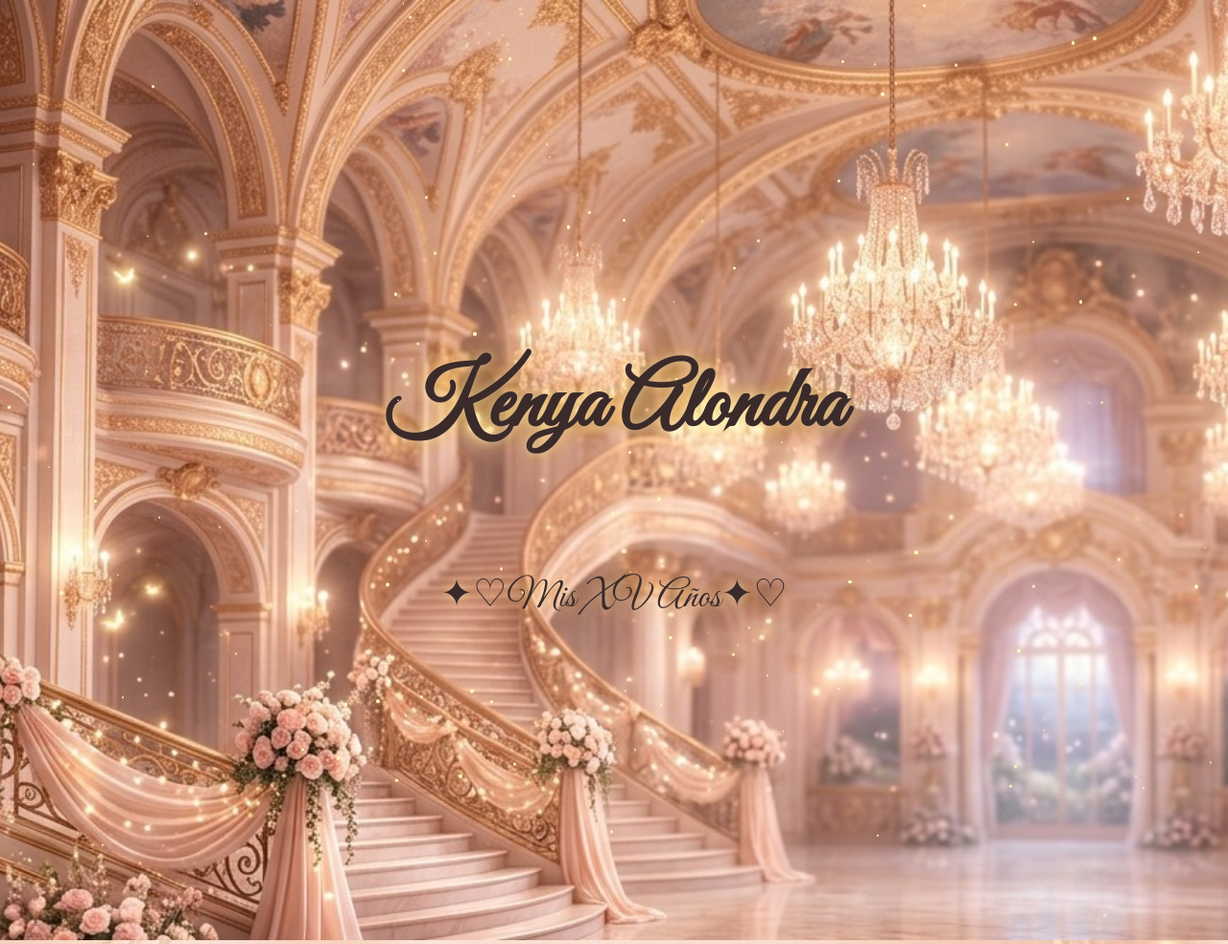
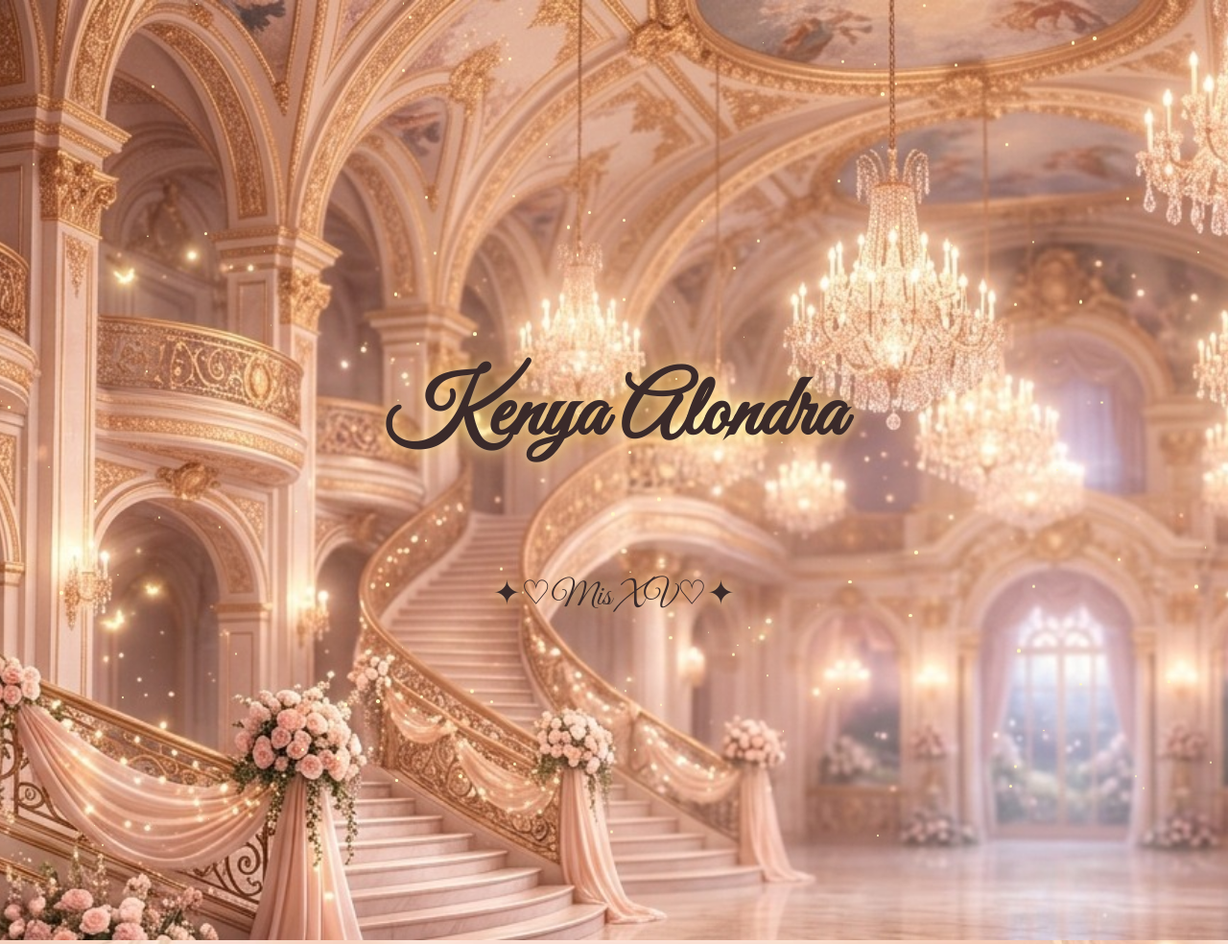
Before and after one commit to AlixTc-lab/KenyaAlondraMisxv, a plain HTML site: page index.html in a window 1280 px wide. Shown: the top 984 px of the page at 96% size. Drawn offline with Linux system fonts and the light colour scheme.

Commit message:
cambios mis xv

```diff
--- a/index.html
+++ b/index.html
@@ -25,7 +25,7 @@
 <!-- HERO -->
 <section class="hero">
     <h1>Kenya Alondra</h1>
-    <p>✦♡Mis XV Años✦♡</p>
+    <p>✦♡Mis XV♡✦</p>
 </section>
 
 <!-- GALERÍA -->
--- a/style.css
+++ b/style.css
@@ -101,7 +101,7 @@ h1,h2{
 }
 
 .hero p{
-    font-size:40px;
+    font-size:35px;
      font-family:'Great Vibes', cursive;
 }
 
```
